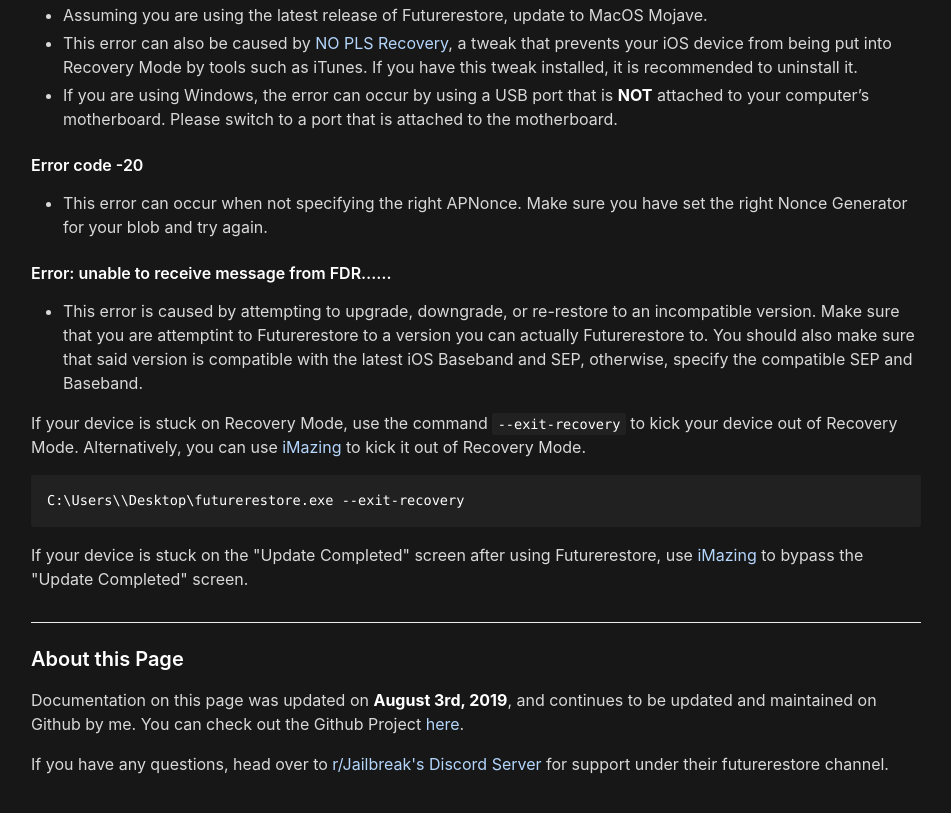
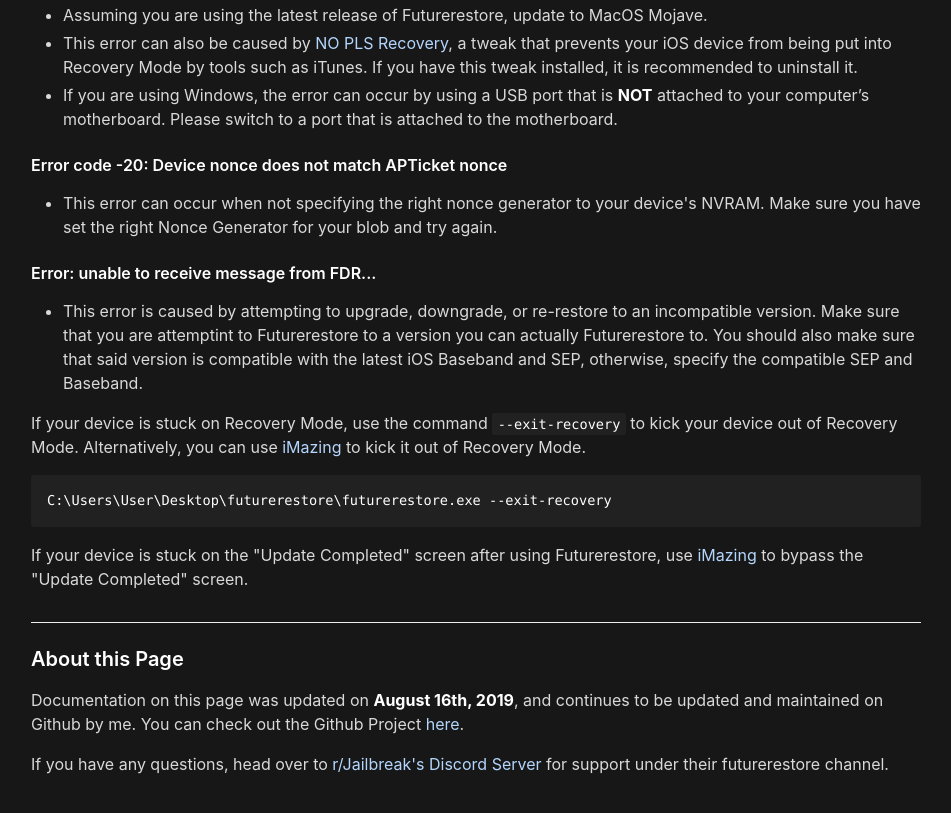
Before and after one commit to TheRealKeto/futurerestore-guide, a plain HTML site: page error-codes.html in a window 1280 px wide. Shown: the part 1303-2116 px from the top of the page, without its empty margins (164-1115 px from the left). Drawn offline with Linux system fonts and the light colour scheme.

Commit message:
Minor fixes and changes.

```diff
--- a/error-codes.html
+++ b/error-codes.html
@@ -30,7 +30,7 @@
 
     <h2>Error Code -2: Could not put your device in recovery mode</h2>
     <p>Generally, this issue is caused becasue your device cannot be put into Recovery Mode. However, Meridian users most likely will encounter this error because Meridian's <code>ldrestart</code> is broken.</p>
-    <p>If you're on iOS 10, using the Meridian jailbreak, follow the step below. Otherwise, click <a href="#smallerrors">here</a> if you encouter the issue on other firmwares using another jailbreak.</p>
+    <p>If you're not using the Meridian jailbreak on iOS 10, click <a href="#smallerrors">here</a> if you encouter the issue on other firmwares using another jailbreak. Otherwise, here's how you can fix this error on iOS 10 using the Meridian Jailbreak:</p>
     <ol>
         <li><a href="https://github.com/PsychoTea/MeridianJB/releases" rel="nofollow">Download Meridian</a>, and sideload it using <a href="http://www.cydiaimpactor.com/" rel="nofollow">Cydia Impactor</a></li>
         <li>Open the jailbreak app, set your nonce, and jailbreak</li>
@@ -64,21 +64,21 @@
         <li>If you are using Windows, the error can occur by using a USB port that is <strong>NOT</strong> attached to your computer’s motherboard. Please switch to a port that is attached to the motherboard.</li>
     </ul>
 
-    <h4>Error code -20</h4>
+    <h4>Error code -20: Device nonce does not match APTicket nonce</h4>
     <ul>
-        <li>This error can occur when not specifying the right APNonce. Make sure you have set the right Nonce Generator for your blob and try again.</li>
+        <li>This error can occur when not specifying the right nonce generator to your device's NVRAM. Make sure you have set the right Nonce Generator for your blob and try again.</li>
     </ul>
 
-    <h4>Error: unable to receive message from FDR……</h4>
+    <h4>Error: unable to receive message from FDR...</h4>
     <ul>
         <li>This error is caused by attempting to upgrade, downgrade, or re-restore to an incompatible version. Make sure that you are attemptint to Futurerestore to a version you can actually Futurerestore to. You should also make sure that said version is compatible with the latest iOS Baseband and SEP, otherwise, specify the compatible SEP and Baseband.</li>
     </ul>
     <p>If your device is stuck on Recovery Mode, use the command <code>--exit-recovery</code> to kick your device out of Recovery Mode. Alternatively, you can use <a href="https://imazing.com" rel="nofollow">iMazing</a> to kick it out of Recovery Mode.</p>
-    <pre><code>C:\Users\<youruser>\Desktop\futurerestore.exe --exit-recovery</code></pre>
+    <pre><code>C:\Users\User\Desktop\futurerestore\futurerestore.exe --exit-recovery</code></pre>
     <p>If your device is stuck on the "Update Completed" screen after using Futurerestore, use <a href="https://imazing.com" rel="nofollow">iMazing</a> to bypass the "Update Completed" screen.</p>
     <h2></h2>
     <h3>About this Page</h3>
-	<p>Documentation on this page was updated on <strong>August 3rd, 2019</strong>, and continues to be updated and maintained on Github by me. You can check out the Github Project <a href="https://github.com/TheRealKeto/futurerestore-guide" rel="nofollow">here</a>.</p>
+	<p>Documentation on this page was updated on <strong>August 16th, 2019</strong>, and continues to be updated and maintained on Github by me. You can check out the Github Project <a href="https://github.com/TheRealKeto/futurerestore-guide" rel="nofollow">here</a>.</p>
 	<p>If you have any questions, head over to <a href="https://discordapp.com/invite/jb" rel="nofollow">r/Jailbreak's Discord Server</a> for support under their futurerestore channel.</p>
 </article>
 </html>
```
